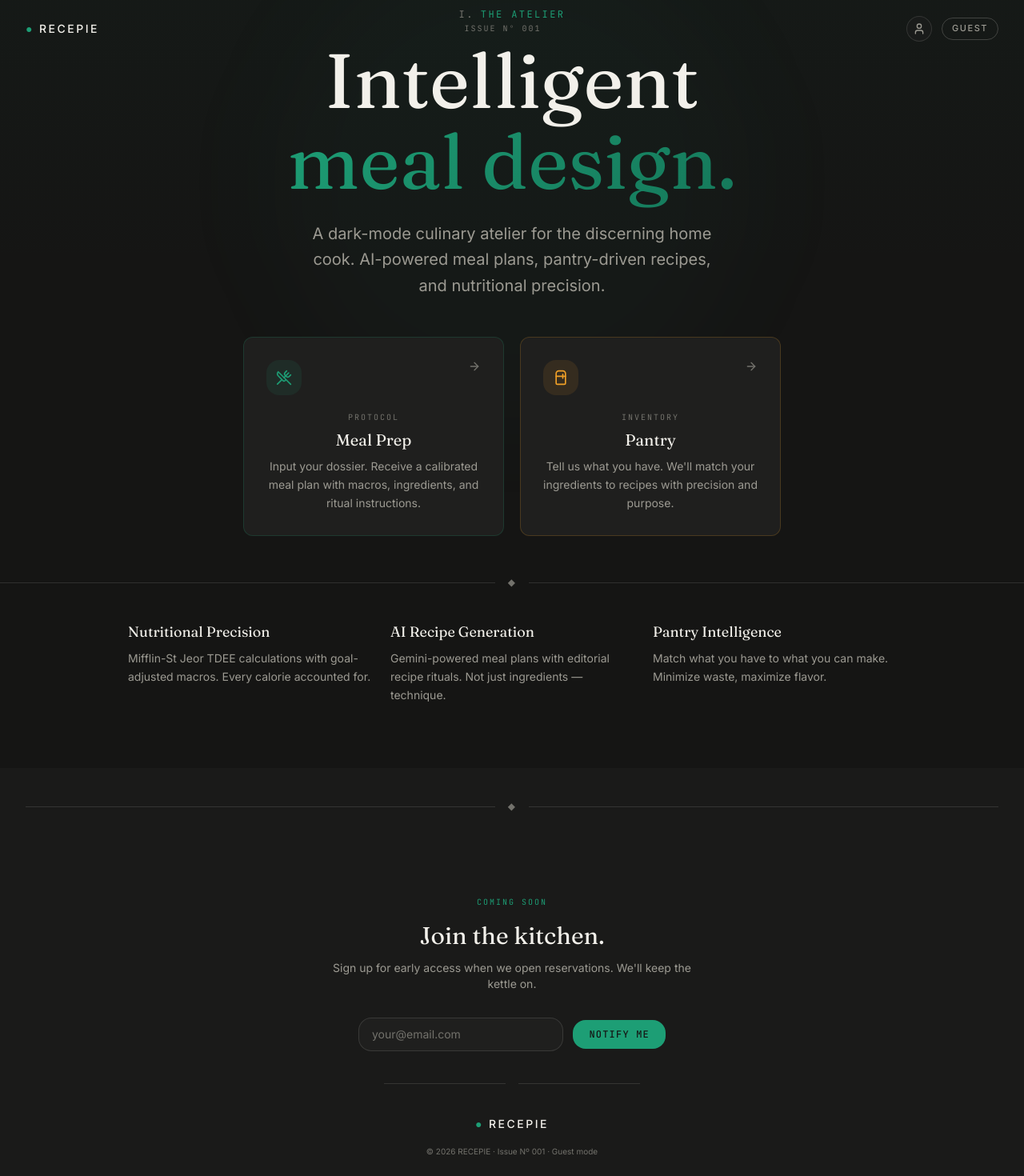
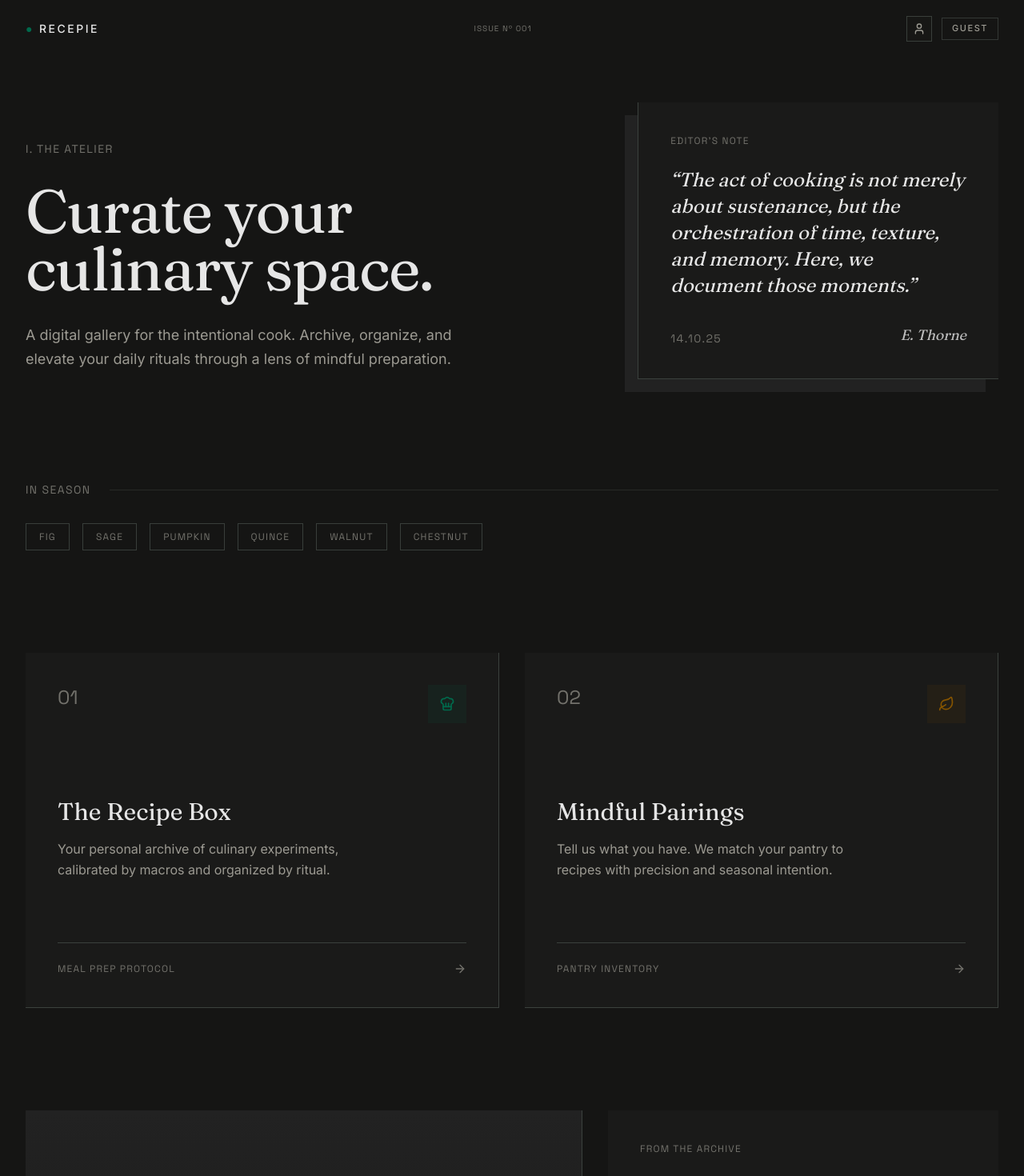
Before and after one commit to Manpreet445/Recepie, a Next.js app: page / in a window 1280 px wide. Shown: the top 1470 px of the page at 80% size. Built offline with nearby package versions, Linux system fonts and the light colour scheme.

Commit message:
feat: initialize project structure with Tailwind CSS design tokens and landing page layout

```diff
--- a/app/globals.css
+++ b/app/globals.css
@@ -2,82 +2,86 @@
 
 /* color tokens and design system vars */
 :root {
-  /* backgrounds - warm dark tones */
+  /* backgrounds */
   --bg-page: #151514;
-  --bg-card: #1F1F1E;
-  --bg-deep: #1A1A19;
-  --bg-elevated: #272725;
+  --bg-card: #1a1a19;
+  --bg-deep: #1a1a19;
+  --bg-elevated: #222222;
 
   /* text colors */
-  --text-primary: #F2F0EA;
+  --text-primary: #e6e6e6;
   --text-secondary: #9C9A92;
   --text-tertiary: #73726C;
 
-  /* accent colors */
-  --teal: #1D9E75;
-  --teal-subtle: #085041;
-  --teal-glow: rgba(29, 158, 117, 0.12);
-  --amber: #EF9F27;
-  --amber-subtle: #633806;
+  /* accents */
+  --forest: #00694c;
+  --forest-subtle: #004d37;
+  --forest-glow: rgba(0, 105, 76, 0.12);
+  --harvest: #855400;
+  --harvest-subtle: #5a3800;
   --red: #D94F4F;
   --green: #3DB06C;
 
-  /* borders */
-  --border: rgba(242, 240, 234, 0.12);
-  --border-strong: rgba(242, 240, 234, 0.20);
-
-  /* radius */
-  --radius-sm: 6px;
-  --radius-md: 10px;
-  --radius-lg: 16px;
-  --radius-pill: 9999px;
+  /* outline */
+  --outline-variant: rgba(109, 122, 115, 0.4);
 
   /* font stacks */
   --font-serif: var(--font-fraunces), Georgia, "Times New Roman", serif;
   --font-sans: var(--font-inter), system-ui, -apple-system, sans-serif;
-  --font-mono: var(--font-jetbrains), "Courier New", monospace;
+  --font-grotesk: var(--font-space-grotesk), "Space Grotesk", sans-serif;
 }
 
-/* registering everything with tailwind v4 */
+/* registering with tailwind v4 */
 @theme inline {
   --color-bg-page: #151514;
-  --color-bg-card: #1F1F1E;
-  --color-bg-deep: #1A1A19;
-  --color-bg-elevated: #272725;
+  --color-bg-card: #1a1a19;
+  --color-bg-deep: #1a1a19;
+  --color-bg-elevated: #222222;
 
-  --color-text-primary: #F2F0EA;
+  --color-text-primary: #e6e6e6;
   --color-text-secondary: #9C9A92;
   --color-text-tertiary: #73726C;
 
-  --color-teal: #1D9E75;
-  --color-teal-subtle: #085041;
-  --color-teal-glow: rgba(29, 158, 117, 0.12);
-  --color-amber: #EF9F27;
-  --color-amber-subtle: #633806;
+  --color-forest: #00694c;
+  --color-forest-subtle: #004d37;
+  --color-forest-glow: rgba(0, 105, 76, 0.12);
+  --color-harvest: #855400;
+  --color-harvest-subtle: #5a3800;
   --color-red: #D94F4F;
   --color-green: #3DB06C;
 
-  --color-border: rgba(242, 240, 234, 0.12);
-  --color-border-strong: rgba(242, 240, 234, 0.20);
+  --color-outline-variant: rgba(109, 122, 115, 0.4);
 
-  --radius-sm: var(--radius-sm);
-  --radius-md: var(--radius-md);
-  --radius-lg: var(--radius-lg);
-  --radius-pill: var(--radius-pill);
+  /* legacy teal aliases for existing components */
+  --color-teal: #00694c;
+  --color-teal-subtle: #004d37;
+  --color-teal-glow: rgba(0, 105, 76, 0.12);
+  --color-amber: #855400;
+  --color-amber-subtle: #5a3800;
+
+  --color-border: rgba(109, 122, 115, 0.2);
+  --color-border-strong: rgba(109, 122, 115, 0.35);
 
   --font-serif: var(--font-serif);
   --font-sans: var(--font-sans);
-  --font-mono: var(--font-mono);
+  --font-grotesk: var(--font-grotesk);
+  --font-mono: var(--font-grotesk);
 
-  --tracking-kicker: 0.2em;
+  --tracking-kicker: 0.1em;
   --tracking-wordmark: 0.18em;
   --tracking-utility: 0.14em;
   --tracking-tight: -0.02em;
+
+  --radius-sm: 0px;
+  --radius-md: 0px;
+  --radius-lg: 0px;
+  --radius-pill: 0px;
 }
 
 /* base reset */
 * {
   box-sizing: border-box;
+  border-radius: 0 !important;
 }
 
 html {
@@ -95,7 +99,7 @@ body {
 }
 
 ::selection {
-  background: rgba(29, 158, 117, 0.25);
+  background: rgba(0, 105, 76, 0.25);
   color: var(--text-primary);
 }
 
@@ -107,31 +111,47 @@ body {
   background: transparent;
 }
 ::-webkit-scrollbar-thumb {
-  background: var(--border-strong);
-  border-radius: var(--radius-pill);
+  background: rgba(109, 122, 115, 0.35);
 }
 
 :focus-visible {
-  outline: 1.5px solid var(--teal);
+  outline: 1.5px solid var(--forest);
   outline-offset: 2px;
 }
 
-/* utility classes */
-.text-gradient-teal {
-  background: linear-gradient(135deg, var(--teal), #15785A);
+/* typography aliases */
+.font-headline { font-family: var(--font-serif); }
+.font-body     { font-family: var(--font-sans); }
+.font-label    { font-family: var(--font-grotesk); }
+
+/* hairlines */
+.hairline-b { border-bottom: 0.5px solid rgba(109, 122, 115, 0.4); }
+.hairline-t { border-top: 0.5px solid rgba(109, 122, 115, 0.4); }
+.hairline-r { border-right: 0.5px solid rgba(109, 122, 115, 0.4); }
+.hairline-l { border-left: 0.5px solid rgba(109, 122, 115, 0.4); }
+
+/* kicker utility */
+.kicker {
+  font-family: var(--font-grotesk);
+  text-transform: uppercase;
+  letter-spacing: 0.1em;
+}
+
+/* legacy gradient utility */
+.text-gradient-forest {
+  background: linear-gradient(135deg, var(--forest), #004d37);
   -webkit-background-clip: text;
   -webkit-text-fill-color: transparent;
   background-clip: text;
 }
 
-.hairline-b {
-  border-bottom: 0.5px solid var(--border);
+.text-gradient-teal {
+  background: linear-gradient(135deg, var(--forest), #004d37);
+  -webkit-background-clip: text;
+  -webkit-text-fill-color: transparent;
+  background-clip: text;
 }
 
-.hairline-t {
-  border-top: 0.5px solid var(--border);
+.glow-forest {
+  box-shadow: 0 0 20px var(--forest-glow), 0 0 60px rgba(0, 105, 76, 0.05);
 }
-
-.glow-teal {
-  box-shadow: 0 0 20px var(--teal-glow), 0 0 60px rgba(29, 158, 117, 0.05);
-}
--- a/app/layout.tsx
+++ b/app/layout.tsx
@@ -1,5 +1,5 @@
 import type { Metadata } from "next";
-import { inter, jetbrainsMono, fraunces } from "./fonts";
+import { inter, spaceGrotesk, fraunces } from "./fonts";
 import MotionProvider from "@/components/MotionProvider";
 import "./globals.css";
 
@@ -18,7 +18,7 @@ export default function RootLayout({
   return (
     <html
       lang="en"
-      className={`${inter.variable} ${jetbrainsMono.variable} ${fraunces.variable} antialiased`}
+      className={`${inter.variable} ${spaceGrotesk.variable} ${fraunces.variable} antialiased`}
     >
       <body className="min-h-screen flex flex-col bg-bg-page text-text-primary font-sans">
         <MotionProvider>{children}</MotionProvider>
--- a/app/page.tsx
+++ b/app/page.tsx
@@ -1,89 +1,165 @@
+import Link from "next/link";
 import HomeNav from "@/components/nav/HomeNav";
 import MarketingFooter from "@/components/footer/MarketingFooter";
-import Kicker from "@/components/shared/Kicker";
-import SectionDivider from "@/components/shared/SectionDivider";
-import { ModeCard } from "@/components/shared/Cards";
-import { UtensilsCrossed, Refrigerator } from "lucide-react";
+import { ChefHat, Leaf, ArrowRight, BookOpen } from "lucide-react";
+
+const SEASONAL = ["Fig", "Sage", "Pumpkin", "Quince", "Walnut", "Chestnut"];
 
 export default function HomePage() {
   return (
     <>
       <HomeNav />
 
-      {/* Hero */}
-      <section className="relative min-h-[85vh] flex items-center justify-center px-8">
-        {/* Background gradient */}
-        <div className="absolute inset-0 bg-gradient-to-b from-teal/3 via-transparent to-transparent pointer-events-none" />
-        <div className="absolute top-1/3 left-1/2 -translate-x-1/2 -translate-y-1/2 w-[600px] h-[600px] rounded-full bg-teal/[0.03] blur-3xl pointer-events-none" />
+      <main className="max-w-7xl mx-auto px-8 pt-32 pb-20">
 
-        <div className="relative max-w-3xl mx-auto text-center">
-          <Kicker numeral="I" className="mb-6">
-            THE ATELIER
-          </Kicker>
+        {/* ── I. Hero ─────────────────────────────────────────────────────── */}
+        <section className="grid grid-cols-1 lg:grid-cols-12 gap-12 lg:gap-24 mb-32 items-start">
 
-          <h1 className="font-serif text-5xl md:text-7xl lg:text-8xl text-text-primary leading-[1.05] mb-6">
-            Intelligent
-            <br />
-            <span className="text-gradient-teal">meal design.</span>
+          <div className="lg:col-span-7 flex flex-col pt-12">
+            <span className="kicker text-sm text-text-tertiary mb-8">I. THE ATELIER</span>
+            <h1 className="font-headline text-5xl md:text-[76px] leading-[0.95] tracking-tight mb-8">
+              Curate your<br />culinary space.
             </h1>
+            <p className="font-body text-lg text-text-secondary max-w-xl leading-relaxed">
+              A digital gallery for the intentional cook. Archive, organize, and elevate
+              your daily rituals through a lens of mindful preparation.
+            </p>
+          </div>
 
-          <p className="text-lg md:text-xl text-text-secondary max-w-lg mx-auto leading-relaxed mb-12">
-            A dark-mode culinary atelier for the discerning home cook.
-            AI-powered meal plans, pantry-driven recipes, and nutritional
-            precision.
+          <div className="lg:col-span-5 relative mt-12 lg:mt-0">
+            <div className="bg-[#1a1a19] p-10 relative z-10 hairline-l hairline-b">
+              <span className="kicker text-xs text-text-tertiary block mb-6">EDITOR&apos;S NOTE</span>
+              <p className="font-headline italic text-2xl leading-snug mb-8 text-[#e6e6e6]">
+                &ldquo;The act of cooking is not merely about sustenance, but the
+                orchestration of time, texture, and memory. Here, we document
+                those moments.&rdquo;
               </p>
+              <div className="flex justify-between items-end">
+                <span className="font-label text-sm uppercase tracking-widest text-text-tertiary">
+                  14.10.25
+                </span>
+                <span className="font-headline text-lg italic opacity-80">E. Thorne</span>
+              </div>
+            </div>
+            {/* Decorative asymmetric offset */}
+            <div className="absolute inset-0 bg-[#222222] -translate-x-4 translate-y-4 z-0" />
+          </div>
 
-          <div className="grid grid-cols-1 md:grid-cols-2 gap-5 max-w-2xl mx-auto">
-            <ModeCard
-              title="Meal Prep"
-              subtitle="Protocol"
-              description="Input your dossier. Receive a calibrated meal plan with macros, ingredients, and ritual instructions."
-              href="/meal-prep/dossier"
-              icon={<UtensilsCrossed className="w-5 h-5" />}
-              accent="teal"
-            />
-            <ModeCard
-              title="Pantry"
-              subtitle="Inventory"
-              description="Tell us what you have. We'll match your ingredients to recipes with precision and purpose."
-              href="/pantry"
-              icon={<Refrigerator className="w-5 h-5" />}
-              accent="amber"
-            />
+        </section>
+
+        {/* ── II. Seasonal Strip ──────────────────────────────────────────── */}
+        <section className="mb-32">
+          <div className="flex items-center gap-6 mb-8">
+            <span className="kicker text-sm text-text-tertiary whitespace-nowrap">IN SEASON</span>
+            <div className="h-px flex-grow bg-[#6d7a73]/20" />
           </div>
+          <div className="flex flex-wrap gap-4">
+            {SEASONAL.map((item) => (
+              <span
+                key={item}
+                className="kicker text-xs text-text-tertiary px-4 py-2 border-[0.5px] border-[#6d7a73]/40 hover:border-[#00694c]/60 hover:text-[#00694c] transition-colors cursor-default"
+              >
+                {item}
+              </span>
+            ))}
           </div>
         </section>
 
-      <SectionDivider glyph="◆" />
+        {/* ── III. Selection Grid ─────────────────────────────────────────── */}
+        <section className="grid grid-cols-1 md:grid-cols-2 gap-8 mb-32">
 
-      {/* Features strip */}
-      <section className="max-w-5xl mx-auto px-8 pb-20">
-        <div className="grid grid-cols-1 md:grid-cols-3 gap-6">
-          {[
-            {
-              title: "Nutritional Precision",
-              desc: "Mifflin-St Jeor TDEE calculations with goal-adjusted macros. Every calorie accounted for.",
-            },
-            {
-              title: "AI Recipe Generation",
-              desc: "Gemini-powered meal plans with editorial recipe rituals. Not just ingredients — technique.",
-            },
-            {
-              title: "Pantry Intelligence",
-              desc: "Match what you have to what you can make. Minimize waste, maximize flavor.",
-            },
-          ].map((feature) => (
-            <div key={feature.title} className="text-center md:text-left">
-              <h3 className="font-serif text-lg text-text-primary mb-2">
-                {feature.title}
+          {/* Card 01 — Recipe Box */}
+          <Link href="/meal-prep/dossier" className="group">
+            <div className="bg-[#1a1a19] aspect-[4/3] p-10 flex flex-col justify-between hairline-b hairline-r relative overflow-hidden transition-colors hover:bg-[#1d1d1c]">
+              <div className="flex justify-between items-start z-10">
+                <span className="font-label text-2xl text-text-tertiary">01</span>
+                <div className="w-12 h-12 flex items-center justify-center bg-[#00694c]/10">
+                  <ChefHat className="w-5 h-5 text-[#00694c]" />
+                </div>
+              </div>
+              <div className="z-10 mt-16">
+                <h3 className="font-headline text-3xl mb-4 group-hover:text-[#00694c] transition-colors">
+                  The Recipe Box
                 </h3>
-              <p className="text-sm text-text-secondary leading-relaxed">
-                {feature.desc}
+                <p className="font-body text-text-secondary mb-12 max-w-sm">
+                  Your personal archive of culinary experiments, calibrated by
+                  macros and organized by ritual.
                 </p>
               </div>
-          ))}
+              <div className="flex justify-between items-center pt-6 hairline-t z-10">
+                <span className="kicker text-xs text-text-tertiary">MEAL PREP PROTOCOL</span>
+                <ArrowRight className="w-4 h-4 text-text-tertiary group-hover:text-[#00694c] transition-colors" />
               </div>
+            </div>
+          </Link>
+
+          {/* Card 02 — Mindful Pairings */}
+          <Link href="/pantry" className="group">
+            <div className="bg-[#1a1a19] aspect-[4/3] p-10 flex flex-col justify-between hairline-b hairline-r relative overflow-hidden transition-colors hover:bg-[#1d1d1c]">
+              <div className="flex justify-between items-start z-10">
+                <span className="font-label text-2xl text-text-tertiary">02</span>
+                <div className="w-12 h-12 flex items-center justify-center bg-[#855400]/10">
+                  <Leaf className="w-5 h-5 text-[#855400]" />
+                </div>
+              </div>
+              <div className="z-10 mt-16">
+                <h3 className="font-headline text-3xl mb-4 group-hover:text-[#855400] transition-colors">
+                  Mindful Pairings
+                </h3>
+                <p className="font-body text-text-secondary mb-12 max-w-sm">
+                  Tell us what you have. We match your pantry to recipes with
+                  precision and seasonal intention.
+                </p>
+              </div>
+              <div className="flex justify-between items-center pt-6 hairline-t z-10">
+                <span className="kicker text-xs text-text-tertiary">PANTRY INVENTORY</span>
+                <ArrowRight className="w-4 h-4 text-text-tertiary group-hover:text-[#855400] transition-colors" />
+              </div>
+            </div>
+          </Link>
+
         </section>
+
+        {/* ── IV. Journal Row ─────────────────────────────────────────────── */}
+        <section className="grid grid-cols-1 lg:grid-cols-12 gap-8 mb-32">
+
+          {/* Feature Spread (7/12) */}
+          <div className="lg:col-span-7 bg-[#1a1a19] relative overflow-hidden hairline-b hairline-r">
+            <div className="aspect-[16/9] bg-[#222222] relative flex items-end p-10">
+              <div className="absolute inset-0 bg-gradient-to-t from-[#1a1a19] via-[#1a1a19]/50 to-transparent" />
+              <div className="relative z-10">
+                <span className="kicker text-xs text-[#00694c] block mb-3">ISSUE Nº 001</span>
+                <h3 className="font-headline text-3xl text-[#e6e6e6] leading-tight">
+                  On the ritual of mise en place.
+                </h3>
+              </div>
+            </div>
+          </div>
+
+          {/* Insight Quote (5/12) */}
+          <div className="lg:col-span-5 bg-[#1a1a19] p-10 flex flex-col justify-between hairline-b">
+            <div>
+              <span className="kicker text-xs text-text-tertiary block mb-6">FROM THE ARCHIVE</span>
+              <blockquote className="font-headline italic text-xl leading-snug text-[#e6e6e6]">
+                &ldquo;Precision in preparation is the invisible ingredient in
+                every great dish.&rdquo;
+              </blockquote>
+            </div>
+            <div className="mt-8 pt-6 hairline-t flex items-center justify-between">
+              <Link
+                href="/journal"
+                className="kicker text-xs text-[#00694c] hover:opacity-70 transition-opacity flex items-center gap-2"
+              >
+                READ THE JOURNAL
+                <ArrowRight className="w-3 h-3" />
+              </Link>
+              <BookOpen className="w-4 h-4 text-text-tertiary opacity-40" />
+            </div>
+          </div>
+
+        </section>
+
+      </main>
 
       <MarketingFooter />
     </>
--- a/components/footer/MarketingFooter.tsx
+++ b/components/footer/MarketingFooter.tsx
@@ -7,14 +7,13 @@ export default function MarketingFooter() {
       <SectionDivider glyph="◆" className="my-0 px-8" />
 
       <div className="max-w-5xl mx-auto px-8 py-16 text-center">
-        {/* CTA placeholder */}
-        <p className="font-mono text-[10px] uppercase tracking-[0.2em] text-teal mb-4">
+        <p className="kicker text-[10px] text-forest mb-4">
           Coming soon
         </p>
-        <h3 className="font-serif text-2xl md:text-3xl text-text-primary mb-3">
+        <h3 className="font-headline text-2xl md:text-3xl text-text-primary mb-3">
           Join the kitchen.
         </h3>
-        <p className="text-sm text-text-secondary max-w-md mx-auto mb-8">
+        <p className="font-body text-sm text-text-secondary max-w-md mx-auto mb-8">
           Sign up for early access when we open reservations. We&apos;ll keep the kettle on.
         </p>
 
@@ -22,16 +21,15 @@ export default function MarketingFooter() {
           <input
             type="email"
             placeholder="your@email.com"
-            className="flex-1 px-4 py-2.5 bg-bg-card border border-border rounded-lg text-sm text-text-primary placeholder:text-text-tertiary focus:border-teal/40 focus:outline-none transition-colors"
+            className="flex-1 px-4 py-2.5 bg-bg-card border-[0.5px] border-[#6d7a73]/40 text-sm text-text-primary placeholder:text-text-tertiary focus:border-forest/40 focus:outline-none transition-colors"
           />
-          <button className="px-5 py-2.5 bg-teal text-bg-page font-mono text-xs uppercase tracking-[0.1em] rounded-lg hover:bg-teal-subtle transition-colors font-medium">
+          <button className="px-5 py-2.5 bg-forest text-bg-page kicker text-xs hover:bg-forest-subtle transition-colors font-medium">
             Notify me
           </button>
         </div>
 
         <SectionDivider className="max-w-xs mx-auto" />
 
-        {/* Bottom */}
         <div className="flex flex-col items-center gap-4">
           <Wordmark size="sm" />
           <p className="text-[10px] text-text-tertiary">
--- a/components/nav/HomeNav.tsx
+++ b/components/nav/HomeNav.tsx
@@ -14,13 +14,13 @@ export default function HomeNav() {
       </Link>
 
       {/* Center: Issue marker */}
-      <span className="hidden md:block font-mono text-[10px] uppercase tracking-[0.2em] text-text-tertiary">
+      <span className="hidden md:block kicker text-[10px] text-text-tertiary">
         Issue Nº 001
       </span>
 
       {/* Right: Actions */}
       <div className="flex items-center gap-3">
-        <button className="w-8 h-8 rounded-full bg-bg-card/50 backdrop-blur border border-border flex items-center justify-center hover:border-border-strong transition-colors">
+        <button className="w-8 h-8 bg-bg-card/50 backdrop-blur border-[0.5px] border-[#6d7a73]/40 flex items-center justify-center hover:border-[#6d7a73]/70 transition-colors">
           <User className="w-4 h-4 text-text-secondary" />
         </button>
         <GuestPill />
```
Also changed, not shown: app/fonts.ts (+4 -3 lines), 2 other files (tests, documents, lock files or other folders). Lines whose indentation alone changed are shown as unchanged.
